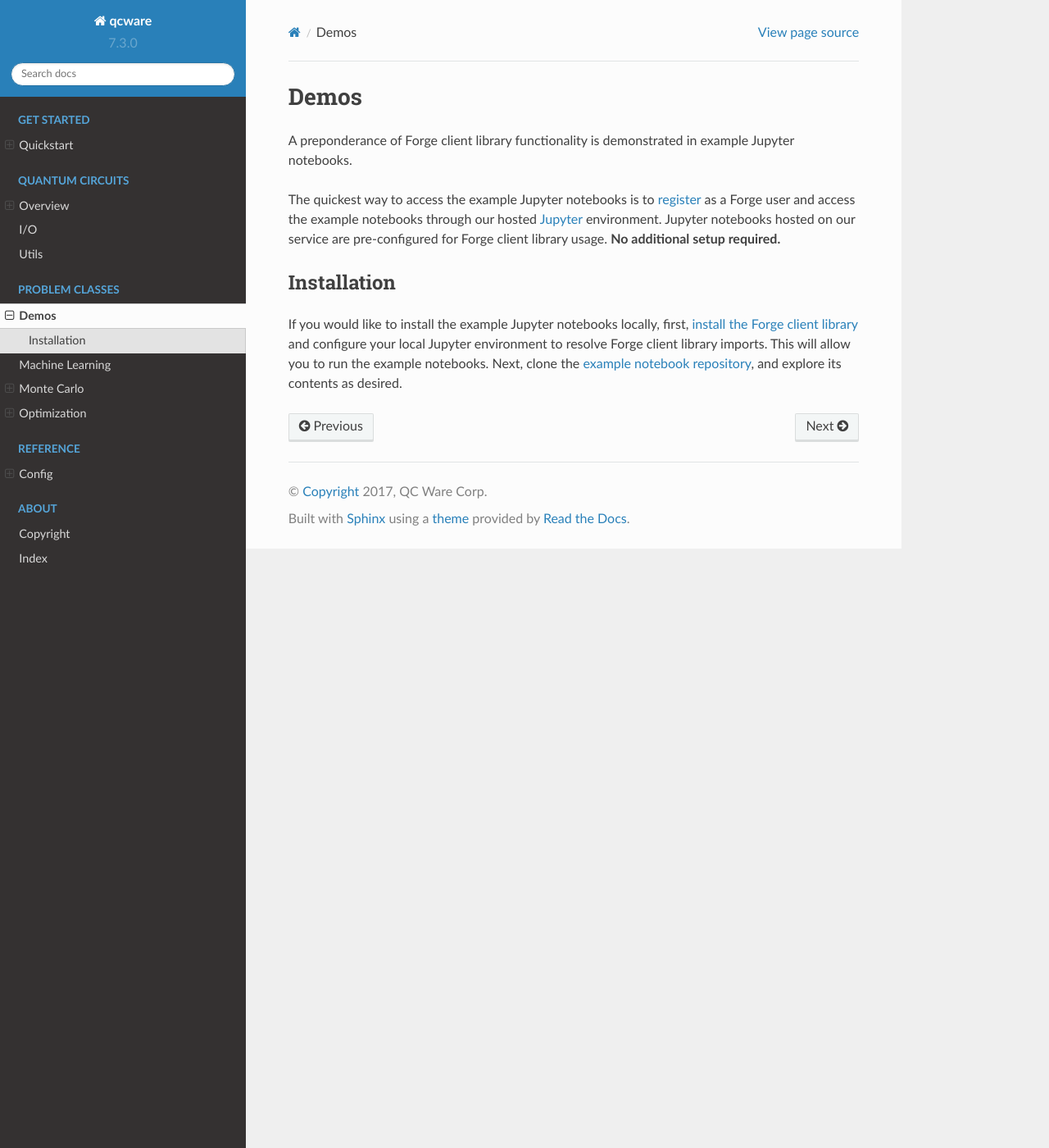
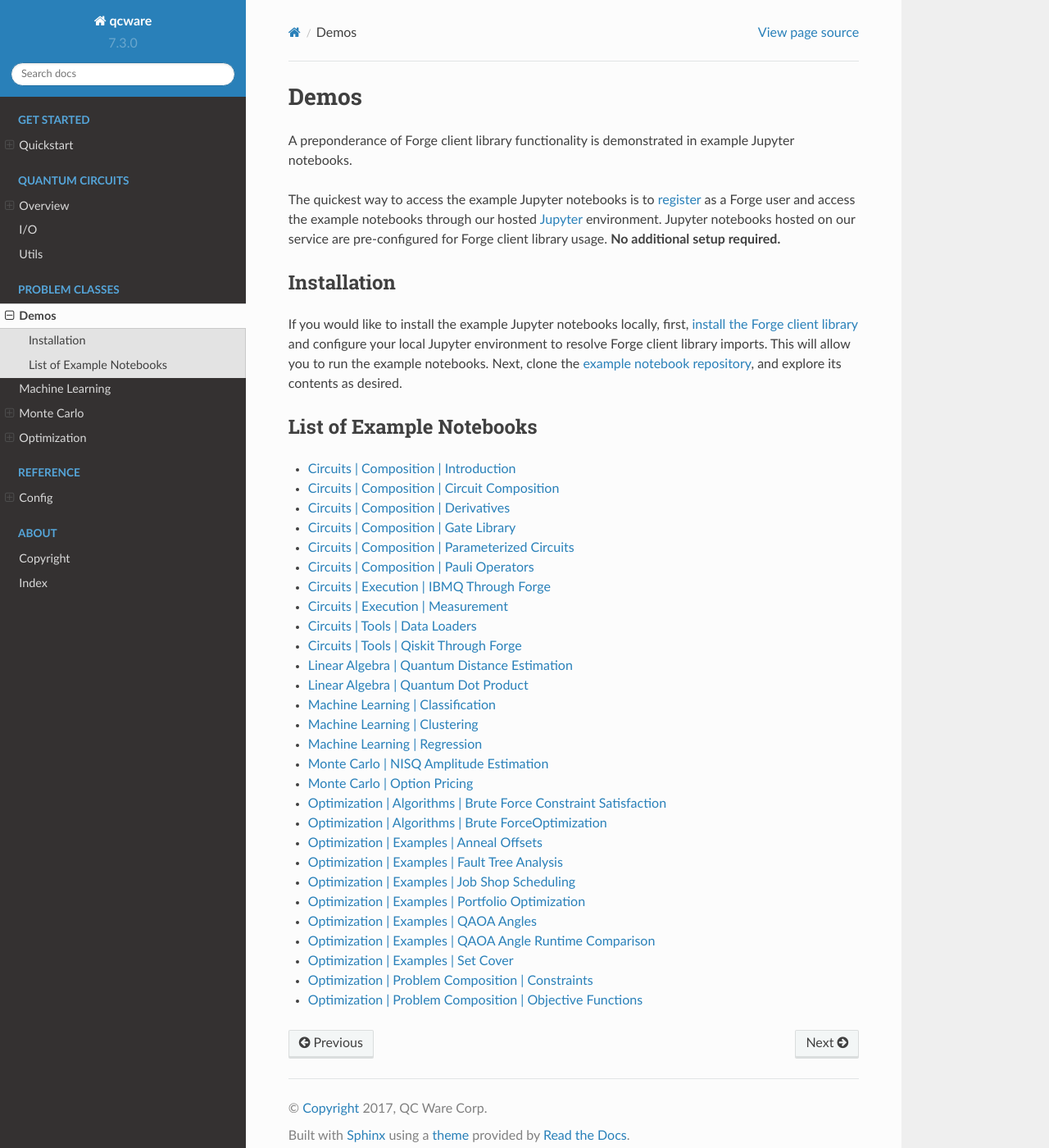
Before and after one commit to qcware/platform_client_library_python, a Sphinx documentation site: the page built from docs/source/reference/demos.rst, in a window 1280 px wide and 1400 px high. Shown: the whole window at 82% size. Built offline with Sphinx 7.4.7 and the Read the Docs theme 2.0.0, drawn with Linux system fonts in a browser that asks for light colours; the version number is read from the project's files by our own code.

Commit message:
automated push from a61994fcf07b1477c71110d0a8ae55f10a161886

```diff
--- a/docs/source/reference/demos.rst
+++ b/docs/source/reference/demos.rst
@@ -5,7 +5,41 @@ A preponderance of Forge client library functionality is demonstrated in example
 
 The quickest way to access the example Jupyter notebooks is to `register <https://app.forge.qcware.com/sign_up/>`_ as a Forge user and access the example notebooks through our hosted `Jupyter <https://jupyter.org/>`_ environment. Jupyter notebooks hosted on our service are pre-configured for Forge client library usage. **No additional setup required.**
 
+
 Installation
 ------------
 
 If you would like to install the example Jupyter notebooks locally, first, :ref:`install the Forge client library <LocalInstall>` and configure your local Jupyter environment to resolve Forge client library imports. This will allow you to run the example notebooks. Next, clone the `example notebook repository <https://github.com/qcware/forge_public_notebooks>`_, and explore its contents as desired.
+
+
+List of Example Notebooks
+-------------------------
+
+* `Circuits | Composition | Introduction <https://github.com/qcware/forge_public_notebooks/blob/main/Examples/Circuits/Composition/introduction.ipynb>`_
+* `Circuits | Composition | Circuit Composition <https://github.com/qcware/forge_public_notebooks/blob/main/Examples/Circuits/Composition/circuit_composition.ipynb>`_
+* `Circuits | Composition | Derivatives <https://github.com/qcware/forge_public_notebooks/blob/main/Examples/Circuits/Composition/derivatives.ipynb>`_
+* `Circuits | Composition | Gate Library <https://github.com/qcware/forge_public_notebooks/blob/main/Examples/Circuits/Composition/gate_library.ipynb>`_
+* `Circuits | Composition | Parameterized Circuits <https://github.com/qcware/forge_public_notebooks/blob/main/Examples/Circuits/Composition/parameterized_circuits.ipynb>`_
+* `Circuits | Composition | Pauli Operators <https://github.com/qcware/forge_public_notebooks/blob/main/Examples/Circuits/Composition/pauli_operators.ipynb>`_
+* `Circuits | Execution | IBMQ Through Forge <https://github.com/qcware/forge_public_notebooks/blob/main/Examples/Circuits/Execution/ibmq_through_forge.ipynb>`_
+* `Circuits | Execution | Measurement <https://github.com/qcware/forge_public_notebooks/blob/main/Examples/Circuits/Execution/measurement.ipynb>`_
+* `Circuits | Tools | Data Loaders <https://github.com/qcware/forge_public_notebooks/blob/main/Examples/Circuits/Tools/data_loaders.ipynb>`_
+* `Circuits | Tools | Qiskit Through Forge <https://github.com/qcware/forge_public_notebooks/blob/main/Examples/Circuits/Tools/qiskit_import.ipynb>`_
+* `Linear Algebra | Quantum Distance Estimation <https://github.com/qcware/forge_public_notebooks/blob/main/Examples/LinearAlgebra/distance_estimation.ipynb>`_
+* `Linear Algebra | Quantum Dot Product <https://github.com/qcware/forge_public_notebooks/blob/main/Examples/LinearAlgebra/qdot.ipynb>`_
+* `Machine Learning | Classification <https://github.com/qcware/forge_public_notebooks/blob/main/Examples/MachineLearning/classification.ipynb>`_
+* `Machine Learning | Clustering <https://github.com/qcware/forge_public_notebooks/blob/main/Examples/MachineLearning/clustering.ipynb>`_
+* `Machine Learning | Regression <https://github.com/qcware/forge_public_notebooks/blob/main/Examples/MachineLearning/regression.ipynb>`_
+* `Monte Carlo | NISQ Amplitude Estimation <https://github.com/qcware/forge_public_notebooks/blob/main/Examples/MonteCarlo/nisqAE%20.ipynb>`_
+* `Monte Carlo | Option Pricing <https://github.com/qcware/forge_public_notebooks/blob/main/Examples/MonteCarlo/EuropeanOption.ipynb>`_
+* `Optimization | Algorithms | Brute Force Constraint Satisfaction <https://github.com/qcware/forge_public_notebooks/blob/main/Examples/Optimization/Algorithms/brute_force_constraint_satisfaction.ipynb>`_
+* `Optimization | Algorithms | Brute ForceOptimization <https://github.com/qcware/forge_public_notebooks/blob/main/Examples/Optimization/Algorithms/brute_force_optimization.ipynb>`_
+* `Optimization | Examples | Anneal Offsets <https://github.com/qcware/forge_public_notebooks/blob/main/Examples/Optimization/Examples/anneal_offsets.ipynb>`_
+* `Optimization | Examples | Fault Tree Analysis <https://github.com/qcware/forge_public_notebooks/blob/main/Examples/Optimization/Examples/fault_tree.ipynb>`_
+* `Optimization | Examples | Job Shop Scheduling <https://github.com/qcware/forge_public_notebooks/blob/main/Examples/Optimization/Examples/job_shop_scheduling.ipynb>`_
+* `Optimization | Examples | Portfolio Optimization <https://github.com/qcware/forge_public_notebooks/blob/main/Examples/Optimization/Examples/portfolio_optimization.ipynb>`_
+* `Optimization | Examples | QAOA Angles <https://github.com/qcware/forge_public_notebooks/blob/main/Examples/Optimization/Examples/analytical_angles.ipynb>`_
+* `Optimization | Examples | QAOA Angle Runtime Comparison <https://github.com/qcware/forge_public_notebooks/blob/main/Examples/Optimization/Examples/analytical_angles.ipynb>`_
+* `Optimization | Examples | Set Cover <https://github.com/qcware/forge_public_notebooks/blob/main/Examples/Optimization/Examples/set_cover.ipynb>`_
+* `Optimization | Problem Composition | Constraints <https://github.com/qcware/forge_public_notebooks/blob/main/Examples/Optimization/ProblemComposition/constraints.ipynb>`_
+* `Optimization | Problem Composition | Objective Functions <https://github.com/qcware/forge_public_notebooks/blob/main/Examples/Optimization/ProblemComposition/objective_functions.ipynb>`_
```
